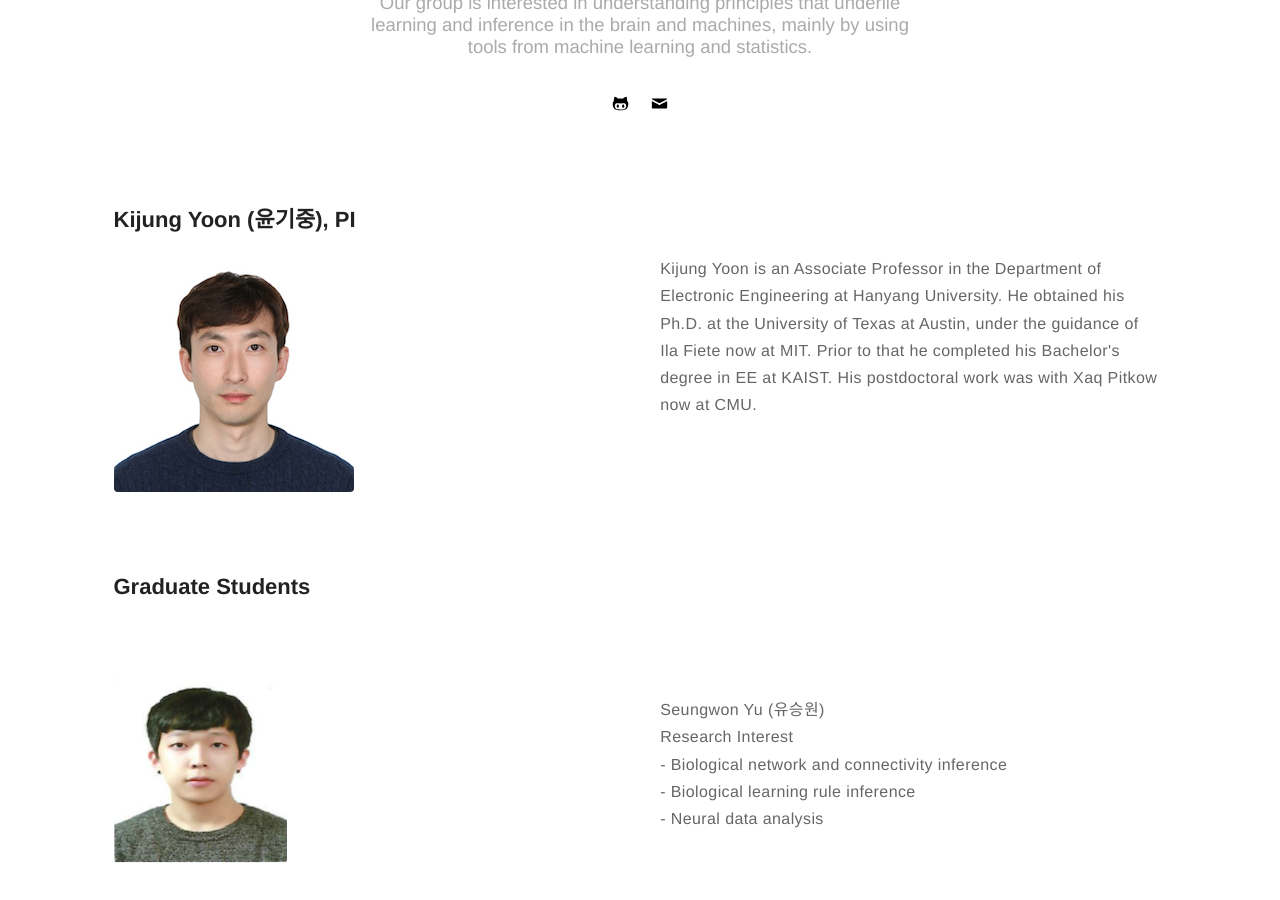
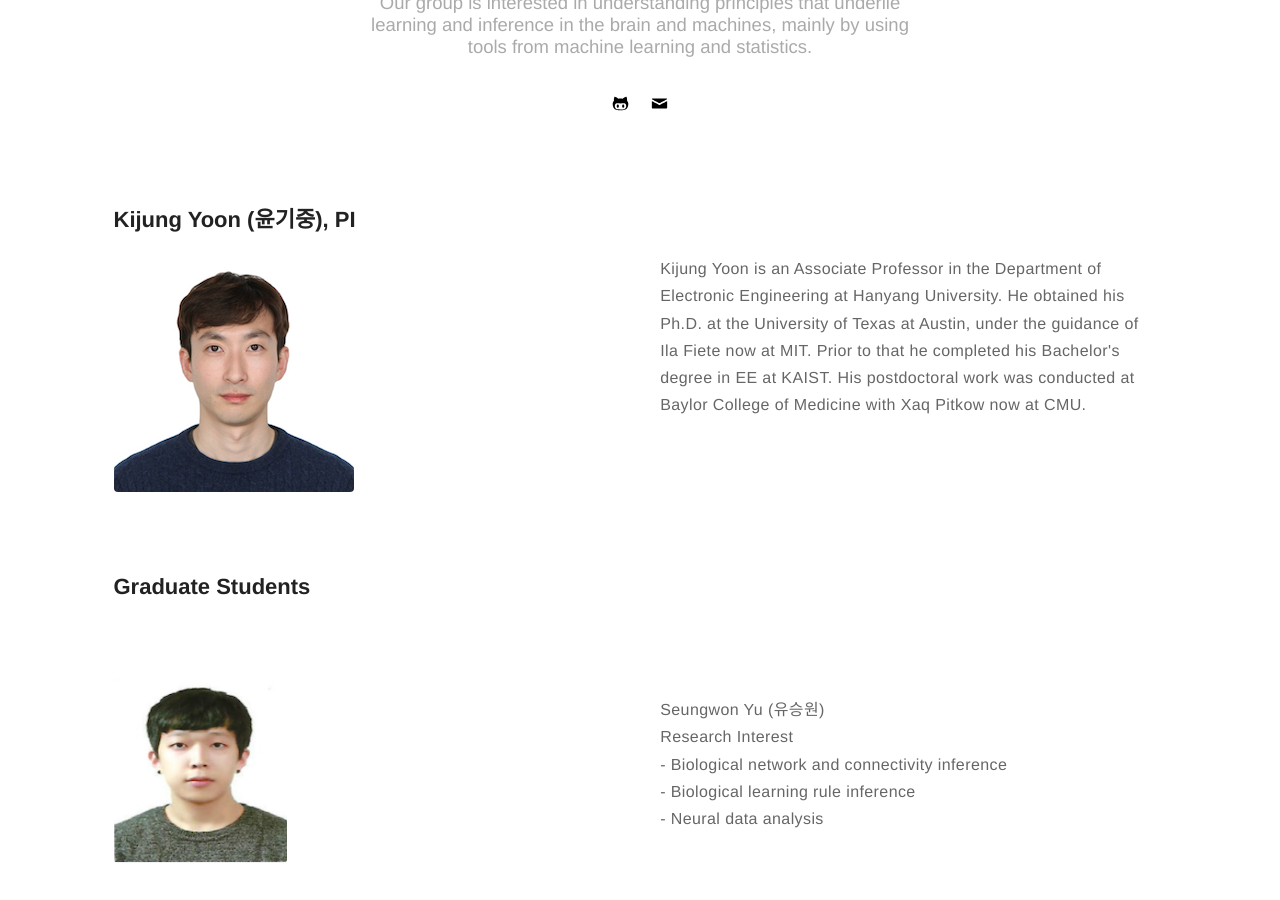
Before and after one commit to kijungyoon/kijungyoon.github.io, a Jekyll site: the page built from people.md, in a window 1280 px wide and 900 px high, scrolled down 347 px. Built offline with Jekyll 4.4.1, drawn with Linux system fonts in a browser that asks for light colours.

Commit message:
Update people.md

```diff
--- a/people.md
+++ b/people.md
@@ -12,7 +12,7 @@
 
     <div class="toright">
     <br><br><br><br>
-    <p>Kijung Yoon is an Associate Professor in the Department of Electronic Engineering at Hanyang University. He obtained his Ph.D. at the University of Texas at Austin, under the guidance of Ila Fiete now at MIT. Prior to that he completed his Bachelor's degree in EE at KAIST. His postdoctoral work was with Xaq Pitkow now at CMU.</p>
+    <p>Kijung Yoon is an Associate Professor in the Department of Electronic Engineering at Hanyang University. He obtained his Ph.D. at the University of Texas at Austin, under the guidance of Ila Fiete now at MIT. Prior to that he completed his Bachelor's degree in EE at KAIST. His postdoctoral work was conducted at Baylor College of Medicine with Xaq Pitkow now at CMU.</p>
     </div>
 </div>
 
```
